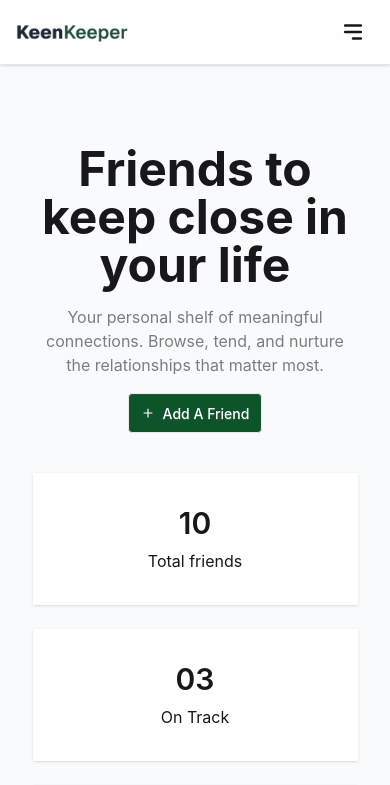
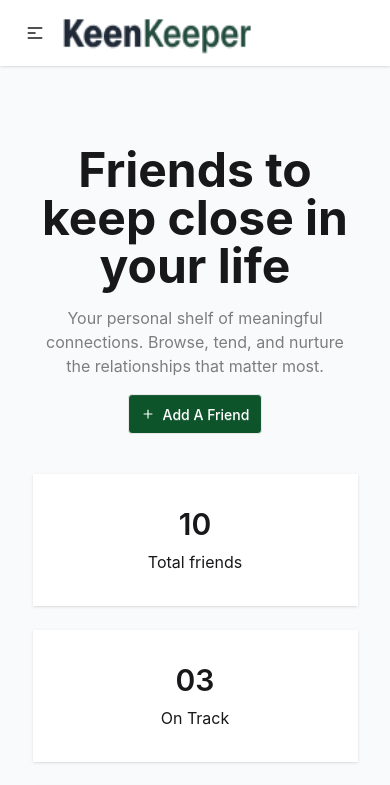
Before and after one commit to sazeeb-saha/B13-A7-Keen-Keeper, a React (Vite) app: page / in a window 390 px wide. Shown: the top 785 px of the page. Built offline with nearby package versions, Linux system fonts and the light colour scheme.

Commit message:
fixed some issue of responsivness at navbar,footer and friend details page

```diff
--- a/src/components/shared/Navbar.jsx
+++ b/src/components/shared/Navbar.jsx
@@ -1,83 +1,110 @@
-import React, { useState } from "react";
+import React from "react";
 import { RiHome2Line, RiTimeLine } from "react-icons/ri";
 import { TfiStatsUp } from "react-icons/tfi";
-import { HiMenuAlt3, HiX } from "react-icons/hi";
-import { NavLink } from "react-router";
+import { Link, NavLink } from "react-router";
 import navLogo from "../../assets/logo.png";
 
 const Navbar = () => {
-  const [open, setOpen] = useState(false);
+  return (
+    <div className="navbar bg-base-100 shadow-sm">
+      <div className=" container  mx-auto flex justify-between">
+        <div className=" flex items-center   ">
+          <div className="dropdown">
+            <div tabIndex={0} role="button" className="btn btn-ghost md:hidden">
+              <svg
+                xmlns="http://www.w3.org/2000/svg"
+                className="h-5 w-5"
+                fill="none"
+                viewBox="0 0 24 24"
+                stroke="currentColor"
+              >
+                {" "}
+                <path
+                  strokeLinecap="round"
+                  strokeLinejoin="round"
+                  strokeWidth="2"
+                  d="M4 6h16M4 12h8m-8 6h16"
+                />{" "}
+              </svg>
+            </div>
+            <ul
+              tabIndex="-1"
+              className="menu menu-sm dropdown-content bg-base-100 rounded-box z-1 mt-3 w-52 p-2 shadow"
+            >
+              <NavLink
+                to={"/"}
+                className={({ isActive }) =>
+                  `${isActive ? "p-2 bg-green-900 text-white font-bold rounded" : "p-2 rounded hover:bg-gray-200"}`
+                }
+              >
+                <button className=" flex items-center gap-2 cursor-pointer">
+                  <RiHome2Line /> Home
+                </button>
+              </NavLink>
 
-  const navLinkStyle = ({ isActive }) =>
-    `flex items-center gap-2 px-4 py-2 rounded-xl transition-all duration-300 font-medium ${
-      isActive
-        ? "bg-green-800 text-white shadow-md"
-        : "text-gray-700 hover:bg-green-100 hover:text-green-800"
-    }`;
+              <NavLink
+                to={"/timeline"}
+                className={({ isActive }) =>
+                  `${isActive ? "p-2 bg-green-900 text-white font-bold rounded" : "p-2 rounded hover:bg-gray-200"}`
+                }
+              >
+                <button className=" flex items-center gap-2 cursor-pointer">
+                  <RiTimeLine /> Timeline
+                </button>
+              </NavLink>
 
-  const mobileClose = () => setOpen(false);
-
-  return (
-    <nav className="sticky top-0 z-50 bg-white/80 backdrop-blur-md border-b border-gray-200 shadow-sm">
-      <div className="container mx-auto px-4">
-        <div className="flex justify-between items-center h-16">
-          <NavLink to="/" className="flex items-center gap-2">
-            <img src={navLogo} alt="Logo" className="w-28 object-contain" />
-          </NavLink>
-
-          <div className="hidden md:flex items-center gap-3">
-            <NavLink to="/" className={navLinkStyle}>
-              <RiHome2Line size={18} />
-              Home
-            </NavLink>
-
-            <NavLink to="/timeline" className={navLinkStyle}>
-              <RiTimeLine size={18} />
-              Timeline
-            </NavLink>
-
-            <NavLink to="/stats" className={navLinkStyle}>
-              <TfiStatsUp size={16} />
-              Stats
-            </NavLink>
+              <NavLink
+                to={"/stats"}
+                className={({ isActive }) =>
+                  `${isActive ? "p-2 bg-green-900 text-white font-bold rounded " : "p-2 rounded hover:bg-gray-200"}`
+                }
+              >
+                <button className=" flex items-center gap-2 cursor-pointer">
+                  <TfiStatsUp /> Stats
+                </button>
+              </NavLink>
+            </ul>
           </div>
-
-          <button
-            onClick={() => setOpen(!open)}
-            className="md:hidden p-2 rounded-lg hover:bg-gray-100 transition"
-          >
-            {open ? <HiX size={26} /> : <HiMenuAlt3 size={26} />}
-          </button>
+          <img src={navLogo} alt="" className="h-[50px] w-[190px]" />
         </div>
-
-        <div
-          className={`md:hidden overflow-hidden transition-all duration-300 ${
-            open ? "max-h-72 pb-4" : "max-h-0"
-          }`}
-        >
-          <div className="flex flex-col gap-2 pt-2">
-            <NavLink to="/" className={navLinkStyle} onClick={mobileClose}>
-              <RiHome2Line size={18} />
-              Home
+        <div className=" hidden md:flex">
+          <ul className="menu menu-horizontal px-1">
+            <NavLink
+              to={"/"}
+              className={({ isActive }) =>
+                `${isActive ? "p-2 bg-green-900 text-white font-bold rounded" : "p-2 rounded hover:bg-gray-200"}`
+              }
+            >
+              <button className=" flex items-center gap-2 cursor-pointer">
+                <RiHome2Line /> Home
+              </button>
             </NavLink>
 
             <NavLink
-              to="/timeline"
-              className={navLinkStyle}
-              onClick={mobileClose}
+              to={"/timeline"}
+              className={({ isActive }) =>
+                `${isActive ? "p-2 bg-green-900 text-white font-bold rounded" : "p-2 rounded hover:bg-gray-200"}`
+              }
             >
-              <RiTimeLine size={18} />
-              Timeline
+              <button className=" flex items-center gap-2 cursor-pointer">
+                <RiTimeLine /> Timeline
+              </button>
             </NavLink>
 
-            <NavLink to="/stats" className={navLinkStyle} onClick={mobileClose}>
-              <TfiStatsUp size={16} />
-              Stats
+            <NavLink
+              to={"/stats"}
+              className={({ isActive }) =>
+                `${isActive ? "p-2 bg-green-900 text-white font-bold rounded " : "p-2 rounded hover:bg-gray-200"}`
+              }
+            >
+              <button className=" flex items-center gap-2 cursor-pointer">
+                <TfiStatsUp /> Stats
+              </button>
             </NavLink>
-          </div>
+          </ul>
         </div>
       </div>
-    </nav>
+    </div>
   );
 };
 
--- a/src/pages/friendDetails/FriendDetails.jsx
+++ b/src/pages/friendDetails/FriendDetails.jsx
@@ -86,10 +86,10 @@ const FriendDetails = () => {
     <div className="container mx-auto mt-20 mb-20">
       <div className=" w-10/12 mx-auto">
         {/* upper */}
-        <div className="grid grid-cols-3 gap-6">
+        <div className="grid grid-cols-1 lg:grid-cols-3 gap-6">
           {/* card */}
           <div>
-            <div className="bg-white p-6 rounded-xl flex flex-col justify-center items-center text-center  shadow col-span-1 ">
+            <div className="bg-white p-6 rounded-xl flex flex-col justify-center items-center text-center  shadow lg:col-span-1 ">
               <div>
                 <img
                   className="rounded-full"
@@ -146,7 +146,7 @@ const FriendDetails = () => {
           </div>
           {/* more details */}
           <div className="col-span-2 space-y-6">
-            <div className="grid grid-cols-3 gap-4">
+            <div className="grid grid-cols-1 lg:grid-cols-3 gap-4">
               <div className="text-center shadow bg-white px-4 py-8 w-full">
                 <p className="text-3xl font-semibold">
                   {expectedFriend.days_since_contact}
@@ -179,7 +179,7 @@ const FriendDetails = () => {
             </div>
             <div className="bg-white shadow p-6">
               <h2 className="text-xl font-medium mb-1">Quick Check-In</h2>
-              <div className="grid grid-cols-3 gap-6">
+              <div className="grid grid-cols-1 md:grid-cols-3 gap-6">
                 <div
                   onClick={() => handleCheckIn("Call")}
                   className="btn p-6 flex-col h-fit text-lg  "
```
